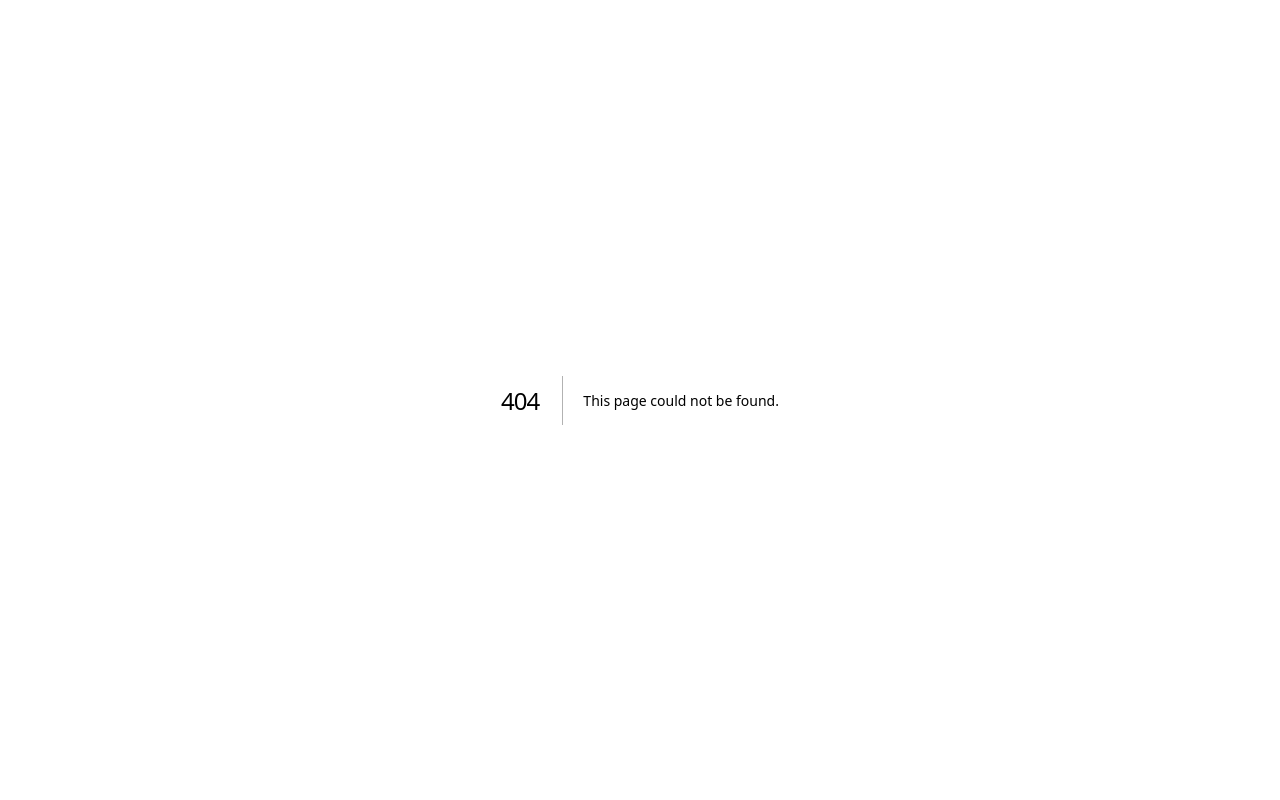
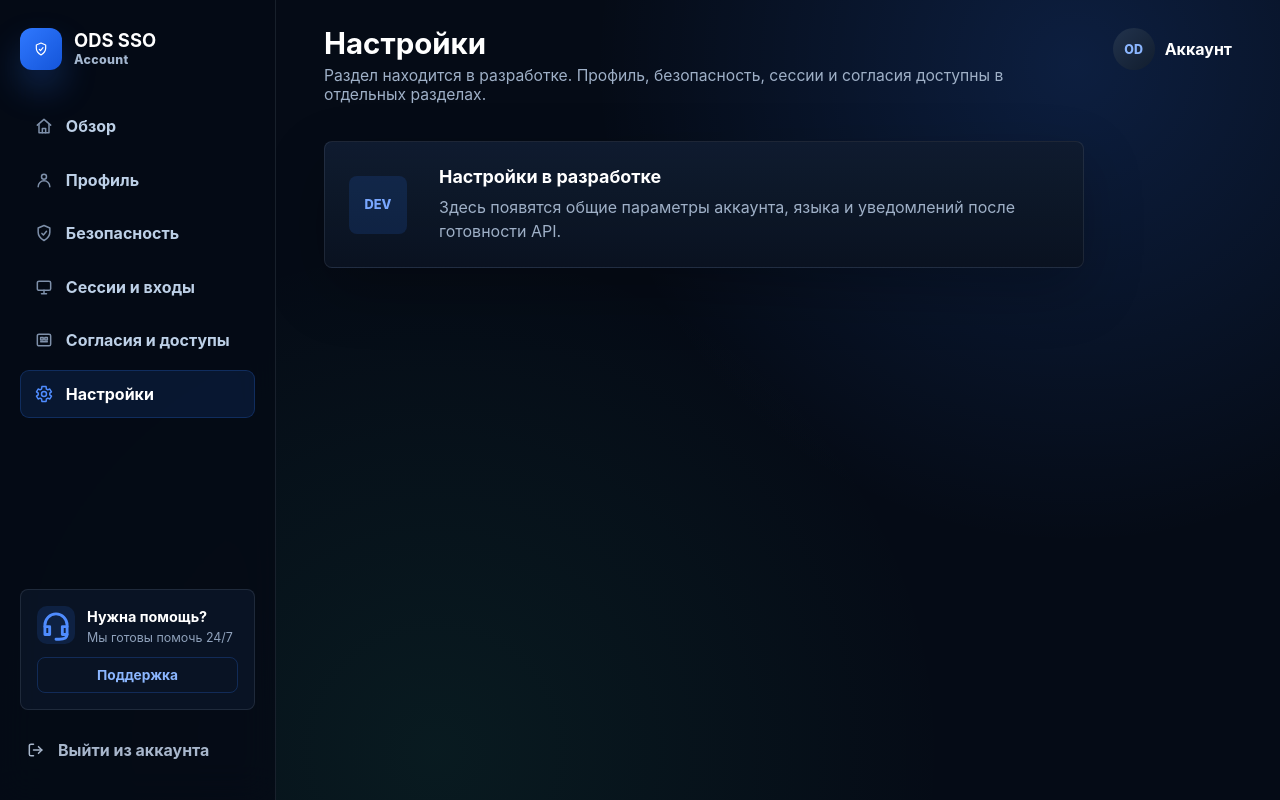
Before and after one commit to SRinatR/ods-sso-platform, a Next.js app in the folder frontend/: page /settings in a window 1280 px wide. Before the commit this address had no page. Built offline with nearby package versions, Linux system fonts and the light colour scheme; no server answers.

Commit message:
Fix account dashboard layout

```diff
--- a/frontend/src/app/globals.css
+++ b/frontend/src/app/globals.css
@@ -1541,7 +1541,7 @@ th {
 .account-page-header h1 {
   margin-bottom: 6px;
   color: #ffffff;
-  font-size: clamp(1.8rem, 3vw, 2.5rem);
+  font-size: clamp(1.55rem, 2.3vw, 2.15rem);
   line-height: 1.08;
   letter-spacing: 0;
 }
@@ -1587,12 +1587,12 @@ th {
 
 .account-dashboard-grid {
   display: grid;
-  grid-template-columns: minmax(0, 1fr) minmax(0, 1fr);
+  grid-template-columns: repeat(auto-fit, minmax(min(100%, 520px), 1fr));
   gap: 18px;
 }
 
 .account-dashboard-grid-top {
-  grid-template-columns: minmax(0, 1.12fr) minmax(0, 0.88fr);
+  grid-template-columns: repeat(auto-fit, minmax(min(100%, 540px), 1fr));
 }
 
 .account-dashboard-single {
@@ -1619,15 +1619,15 @@ th {
 
 .account-profile-card {
   display: grid;
-  grid-template-columns: 128px minmax(0, 1fr);
-  gap: 28px;
+  grid-template-columns: 104px minmax(0, 1fr);
+  gap: 20px;
   align-items: center;
 }
 
 .account-avatar {
   display: grid;
-  width: 118px;
-  height: 118px;
+  width: 96px;
+  height: 96px;
   place-items: center;
   border: 1px solid rgba(148, 163, 184, 0.16);
   border-radius: 999px;
@@ -1635,7 +1635,7 @@ th {
     radial-gradient(circle at 30% 24%, rgba(255, 255, 255, 0.22), transparent 26%),
     linear-gradient(135deg, #20334f, #0f1a2b);
   color: #ffffff;
-  font-size: 2.2rem;
+  font-size: 1.8rem;
   font-weight: 850;
 }
 
@@ -1675,6 +1675,8 @@ th {
 .account-link-button {
   display: inline-flex;
   align-items: center;
+  justify-content: center;
+  flex: 0 0 auto;
   min-height: 40px;
   padding: 0 14px;
   border: 1px solid rgba(148, 163, 184, 0.18);
@@ -1682,6 +1684,16 @@ th {
   color: #d8e6fb;
   font-size: 0.86rem;
   font-weight: 750;
+}
+
+.account-icon-button {
+  width: 40px;
+  padding: 0;
+}
+
+.account-icon-button svg {
+  width: 18px;
+  height: 18px;
 }
 
 .account-profile-list {
@@ -1738,18 +1750,18 @@ th {
 
 .account-security-content {
   display: grid;
-  grid-template-columns: 132px minmax(0, 1fr);
-  gap: 28px;
+  grid-template-columns: 112px minmax(0, 1fr);
+  gap: 20px;
   align-items: center;
-  margin-top: 24px;
+  margin-top: 20px;
 }
 
 .account-security-ring {
   --score: 0%;
   position: relative;
   display: grid;
-  width: 132px;
-  height: 132px;
+  width: 112px;
+  height: 112px;
   place-items: center;
   border-radius: 999px;
   background: conic-gradient(#26c281 var(--score), rgba(148, 163, 184, 0.16) 0);
@@ -1771,8 +1783,8 @@ th {
 
 .account-security-ring span {
   display: grid;
-  width: 48px;
-  height: 48px;
+  width: 42px;
+  height: 42px;
   place-items: center;
   color: #57d19b;
   font-size: 2rem;
@@ -1785,13 +1797,13 @@ th {
 
 .account-check-list {
   display: grid;
-  gap: 12px;
+  gap: 10px;
 }
 
 .account-check-row {
   display: grid;
-  grid-template-columns: 22px minmax(0, 1fr) minmax(92px, auto);
-  gap: 10px;
+  grid-template-columns: 22px minmax(0, 1fr);
+  gap: 4px 10px;
   align-items: start;
   color: #9fb0c7;
   font-size: 0.9rem;
@@ -1819,13 +1831,14 @@ th {
 }
 
 .account-check-row strong {
-  justify-self: end;
+  grid-column: 2;
+  justify-self: start;
   color: #cbdcf1;
   font-size: 0.86rem;
   font-weight: 750;
   line-height: 1.35;
-  text-align: right;
-  white-space: nowrap;
+  text-align: left;
+  white-space: normal;
 }
 
 .account-security-card .account-inline-link {
@@ -1959,6 +1972,38 @@ th {
 .account-consent-details {
   display: grid;
   gap: 14px;
+}
+
+.settings-dev-card {
+  display: grid;
+  grid-template-columns: 72px minmax(0, 1fr);
+  gap: 18px;
+  align-items: center;
+  max-width: 760px;
+}
+
+.settings-dev-card > span {
+  display: grid;
+  width: 58px;
+  height: 58px;
+  place-items: center;
+  border-radius: 8px;
+  background: rgba(47, 120, 255, 0.14);
+  color: #79a7ff;
+  font-size: 0.8rem;
+  font-weight: 850;
+}
+
+.settings-dev-card h2 {
+  margin: 0;
+  color: #ffffff;
+  font-size: 1.12rem;
+}
+
+.settings-dev-card p {
+  margin: 8px 0 0;
+  color: #9fb0c7;
+  line-height: 1.5;
 }
 
 .account-history-row {
--- /dev/null
+++ b/frontend/src/app/settings/page.tsx
@@ -0,0 +1,20 @@
+"use client";
+
+import { Shell } from "@/components/Shell";
+
+export default function SettingsPage() {
+  return (
+    <Shell
+      title="Настройки"
+      subtitle="Раздел находится в разработке. Профиль, безопасность, сессии и согласия доступны в отдельных разделах."
+    >
+      <section className="account-card settings-dev-card">
+        <span aria-hidden="true">DEV</span>
+        <div>
+          <h2>Настройки в разработке</h2>
+          <p>Здесь появятся общие параметры аккаунта, языка и уведомлений после готовности API.</p>
+        </div>
+      </section>
+    </Shell>
+  );
+}
--- a/frontend/src/components/Shell.tsx
+++ b/frontend/src/components/Shell.tsx
@@ -135,7 +135,7 @@ function ProductNavigation({ product }: { product: Product }) {
     { href: `${ACCOUNTS_URL}/security`, icon: "security", label: "Безопасность", path: "/security" },
     { href: `${ACCOUNTS_URL}/sessions`, icon: "sessions", label: "Сессии и входы", path: "/sessions" },
     { href: `${ACCOUNTS_URL}/apps`, icon: "apps", label: "Согласия и доступы", path: "/apps" },
-    { href: `${ACCOUNTS_URL}/profile`, icon: "settings", label: "Настройки", path: "/profile" },
+    { href: `${ACCOUNTS_URL}/settings`, icon: "settings", label: "Настройки", path: "/settings" },
   ];
   return (
     <nav className="account-nav">
```
Also changed, not shown: frontend/src/app/dashboard/page.tsx (+14 -2 lines).
